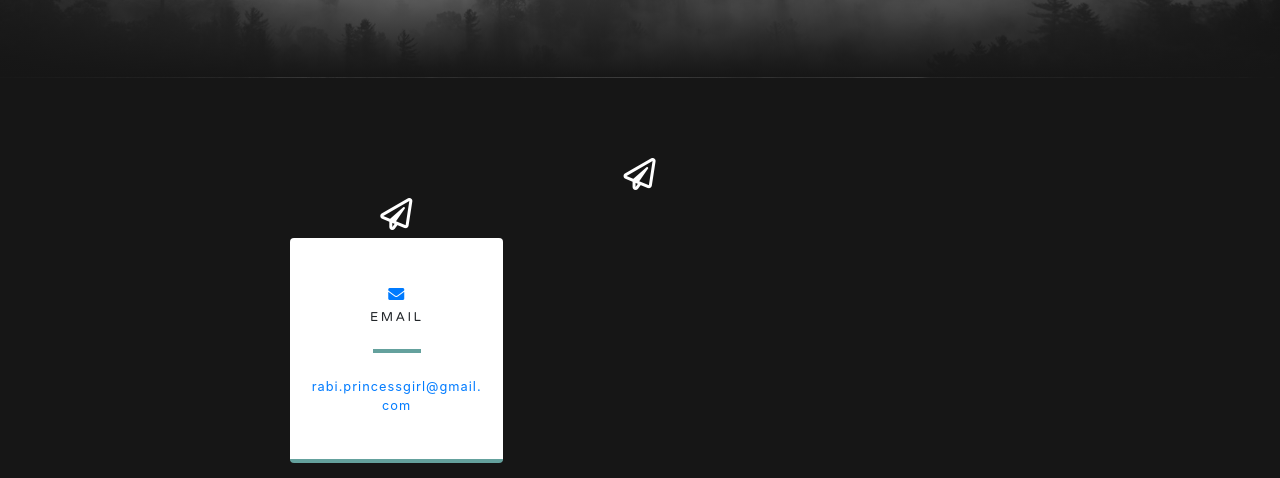
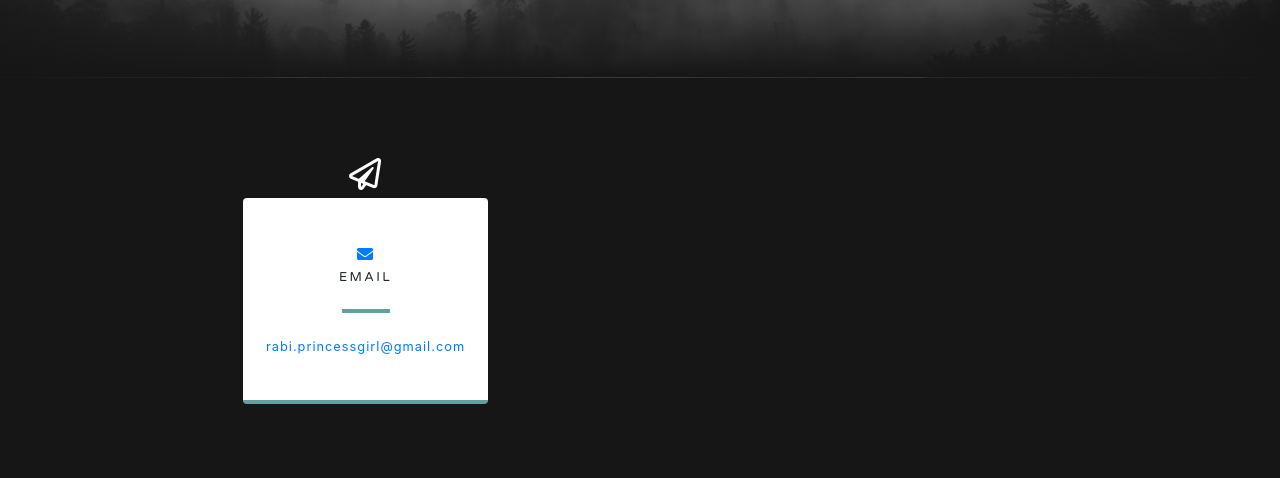
Before and after one commit to rabaaa/Rabia, a website with bundled scripts: page index.html in a window 1280 px wide. Shown: the part 2358-2836 px from the top of the page. Built offline with nearby package versions, Linux system fonts and the light colour scheme.

Commit message:
Update index.html

```diff
--- a/index.html
+++ b/index.html
@@ -170,11 +170,9 @@
 
 
   <section class="contact-section bg-black text-center">
-    <div class="container">
-      <div class="row">
+
         <div class="col-md-10 col-lg-8 mx-auto text-center">
 
-          <i class="far fa-paper-plane fa-2x mb-2 text-white"></i>
         <div class="col-md-4 mb-3 mb-md-0">
   <i class="far fa-paper-plane fa-2x mb-2 text-white"></i>
           <div class="card py-4 h-100 text-center">
```
